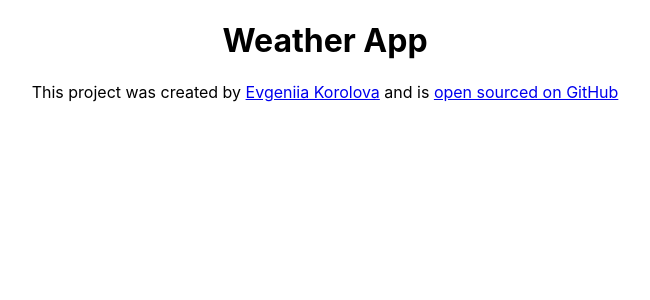
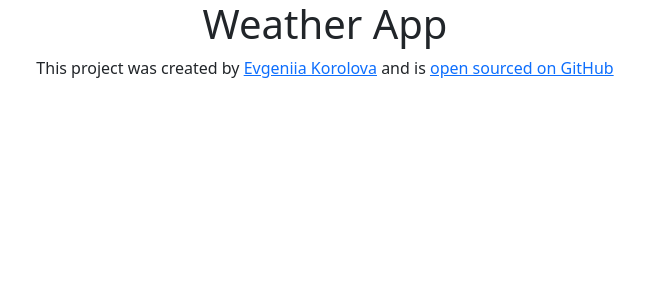
Before and after one commit to evgeniia-korolova/react-weather-app, a React (Create React App) app: page / in a window 1280 px wide. Shown: the top 300 px of the page, without its empty margins (315-965 px from the left). Built offline with nearby package versions, Linux system fonts and the light colour scheme.

Commit message:
Added Bootstrap

```diff
--- a/package.json
+++ b/package.json
@@ -6,6 +6,7 @@
     "@testing-library/jest-dom": "^5.16.5",
     "@testing-library/react": "^13.4.0",
     "@testing-library/user-event": "^13.5.0",
+    "bootstrap": "^5.2.3",
     "react": "^18.2.0",
     "react-dom": "^18.2.0",
     "react-scripts": "5.0.1",
--- a/src/App.js
+++ b/src/App.js
@@ -4,6 +4,7 @@ import './App.css';
 function App() {
   return (
     <div className="App">
+      <div className="container">
       <h1>Weather App</h1>
       <footer>
         This project was created by{' '}
@@ -23,8 +24,9 @@ function App() {
           open sourced on GitHub
         </a>
       </footer>
+      </div>
     </div>
-  );
+  )
 }
 
 export default App;
--- a/src/index.js
+++ b/src/index.js
@@ -1,6 +1,7 @@
 import React from 'react';
 import ReactDOM from 'react-dom/client';
 import './index.css';
+import 'bootstrap/dist/css/bootstrap.css';
 import App from './App';
 import reportWebVitals from './reportWebVitals';
 
```
Also changed, not shown: 1 other file (tests, documents, lock files or other folders).
